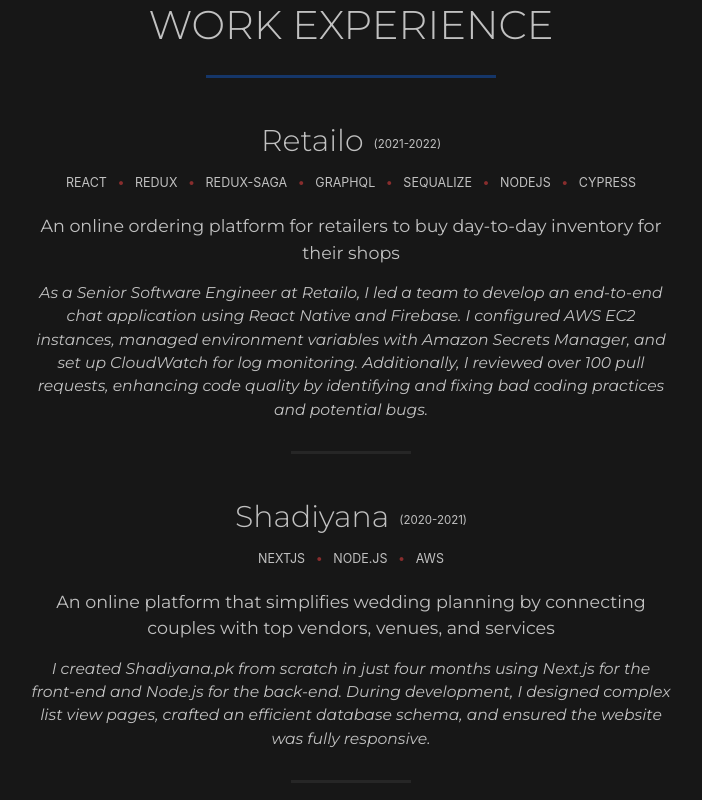
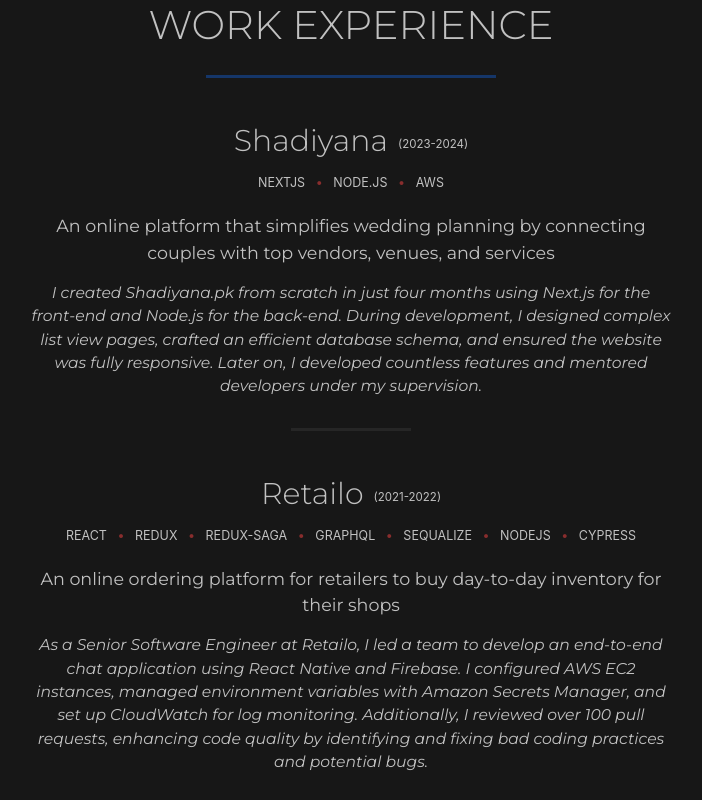
Before and after one commit to AbreezaSaleem/portfolio, a React (Create React App) app: page / in a window 1280 px wide. Shown: the part 2320-3120 px from the top of the page, without its empty margins (289-991 px from the left). Built offline with nearby package versions, Linux system fonts and the light colour scheme; a web font is replaced by a local one.

Commit message:
experience updated

```diff
--- a/src/sections/Projects/data.js
+++ b/src/sections/Projects/data.js
@@ -1,4 +1,14 @@
 export default [
+  {
+    name: "Shadiyana",
+    description: "An online platform that simplifies wedding planning by connecting couples with top vendors, venues, and services",
+    details:
+      [`I created Shadiyana.pk from scratch in just four months using Next.js for the front-end and Node.js for the back-end. During development, I designed complex list view pages, crafted an efficient database schema, and ensured the website was fully responsive. Later on, I developed countless features and mentored developers under my supervision.`
+    ],
+    link: "https://www.shadiyana.pk//",
+    tags: ["NextJS", "Node.js", "AWS"],
+    year: '2023-2024',
+  },
   {
     name: "Retailo",
     description: "An online ordering platform for retailers to buy day-to-day inventory for their shops",
@@ -8,16 +18,6 @@
     link: "https://www.mailmunch.com/",
     tags: ["React", "Redux", "Redux-Saga", "GraphQL", "Sequalize", "Nodejs", "Cypress"],
     year: '2021-2022',
-  },
-  {
-    name: "Shadiyana",
-    description: "An online platform that simplifies wedding planning by connecting couples with top vendors, venues, and services",
-    details:
-      [`I created Shadiyana.pk from scratch in just four months using Next.js for the front-end and Node.js for the back-end. During development, I designed complex list view pages, crafted an efficient database schema, and ensured the website was fully responsive.`
-    ],
-    link: "https://www.shadiyana.pk//",
-    tags: ["NextJS", "Node.js", "AWS"],
-    year: '2020-2021',
   },
   {
     name: "MailMunch",
```
